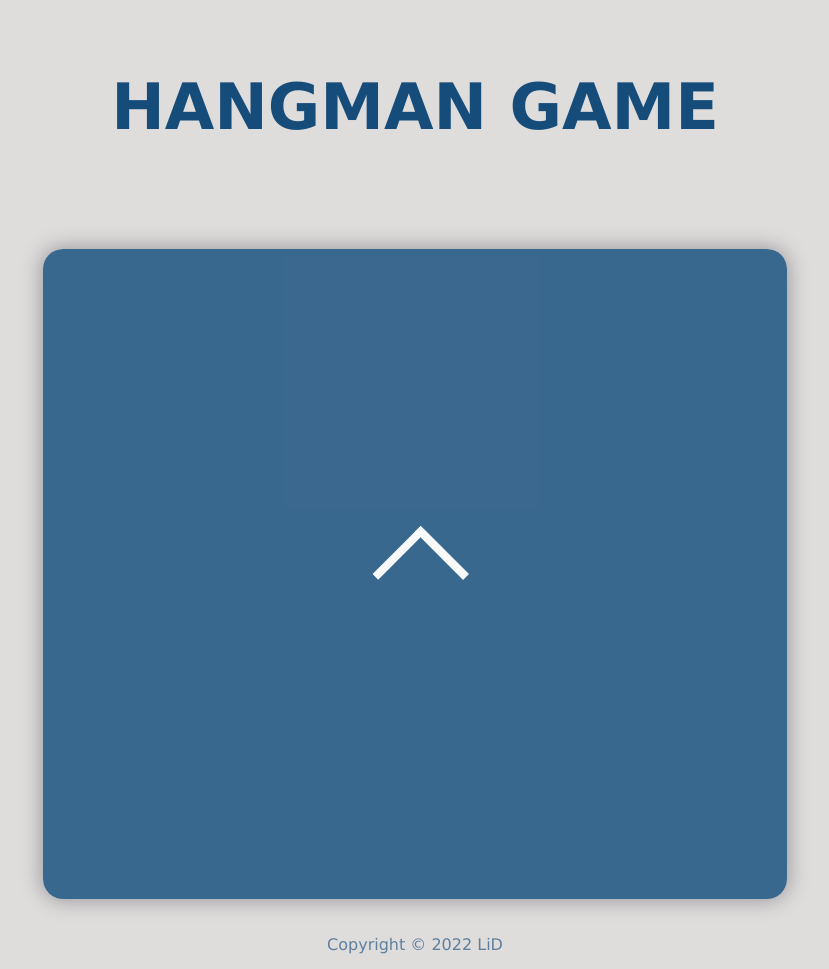
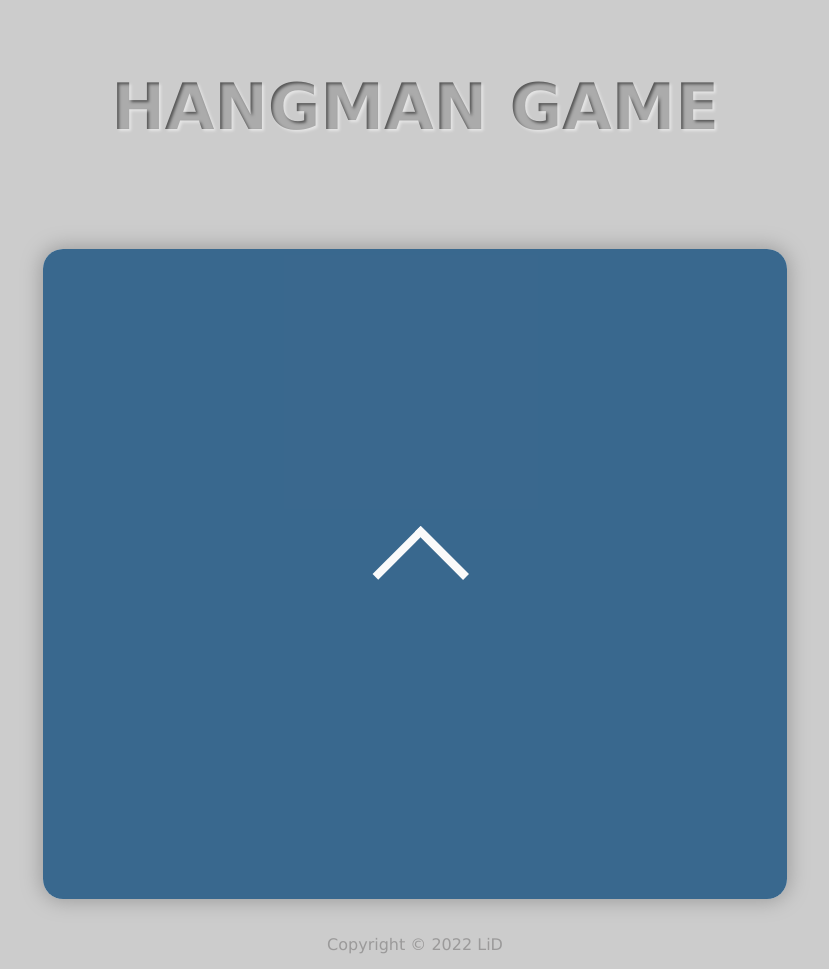
Before and after one commit to dimilidi/Hangman, a website: page index.html in a window 1280 px wide. Shown: the whole page, without its empty margins (225-1054 px from the left). Drawn offline with nearby package versions, Linux system fonts and the light colour scheme.

Commit message:
added engraved title

```diff
--- a/assets/css/hangman.css
+++ b/assets/css/hangman.css
@@ -11,7 +11,7 @@
 /* Body and Wrapper */
 
 body {
-    background-color: rgb(223, 220, 220);
+    background-color: #ccc;
     width: 100%;
 }
 
@@ -28,18 +28,26 @@ body {
 header {
     font-size: 2rem;
     text-align: center;
-    color: #154c79;
     width: 90%;
     margin: 50px auto 0;
     display: flex;
     flex-direction: column;
     align-items: center;
     justify-content: space-around;
+
+
 }
 
 /* Title */
 h1 {
     text-transform: uppercase;
+    background-color: #565656;
+    color: transparent;
+    text-shadow: 2px 2px 3px rgba(255,255,255,0.5);
+    -webkit-background-clip: text;
+    -moz-background-clip: text;
+         background-clip: text;
+
 }
 
 
@@ -58,9 +66,8 @@ h1 {
     padding: 10px;
     outline: none;
     border: none;
-    outline: none;
     background-color: transparent;
-    border-radius: 15px;
+    border-radius: 25px;
     cursor: pointer;
 }
 
@@ -417,7 +424,7 @@ h2 {
     margin: 0 auto;
     padding: 13px 30px;
     font-size: 1.2rem;
-    font-weight: 500;
+    font-weight: 600;
     border-radius: 20px;
     background-color: #1e81b0;
     color: white;
@@ -468,7 +475,7 @@ h2 {
 footer {
     height: 50px;
     width: 100%;
-    color: #154c79a2;
+    color: rgb(155, 154, 154);
     display: flex;
     align-items: center;
     justify-content: center;
```
